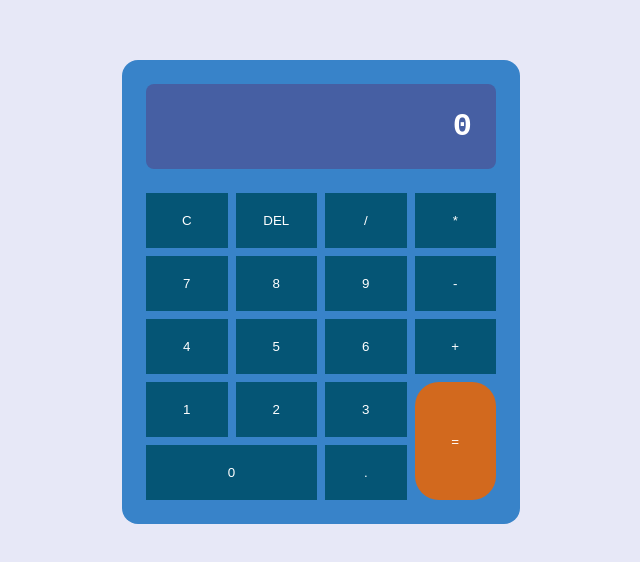
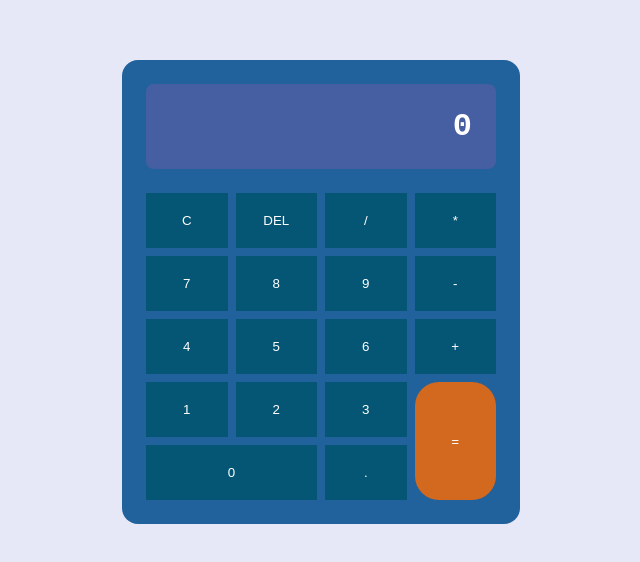
Before and after one commit to rodrigooncr/calculadora, a plain HTML site: page index.html in a window 1280 px wide. Shown: the part 116-678 px from the top of the page, without its empty margins (319-959 px from the left). Drawn offline with Linux system fonts and the light colour scheme.

Commit message:
version_v4

```diff
--- a/main.js
+++ b/main.js
@@ -11,7 +11,7 @@ botones.forEach(boton => {
     boton.addEventListener ('click', () =>{
         const botonApretado = boton.textContent;
         if(boton.id === 'c'){
-            pantalla.textContent = '0';
+            pantalla.textContent = ' 0';
             return;
         }
 
--- a/style.css
+++ b/style.css
@@ -10,7 +10,7 @@ body{
 
 
 .calculadora{
-    background-color: rgb(56, 131, 201);
+    background-color: rgb(33, 97, 156);
     color:white;
 
     display:grid;
```
Also changed, not shown: index.html (+1 -0 lines).
